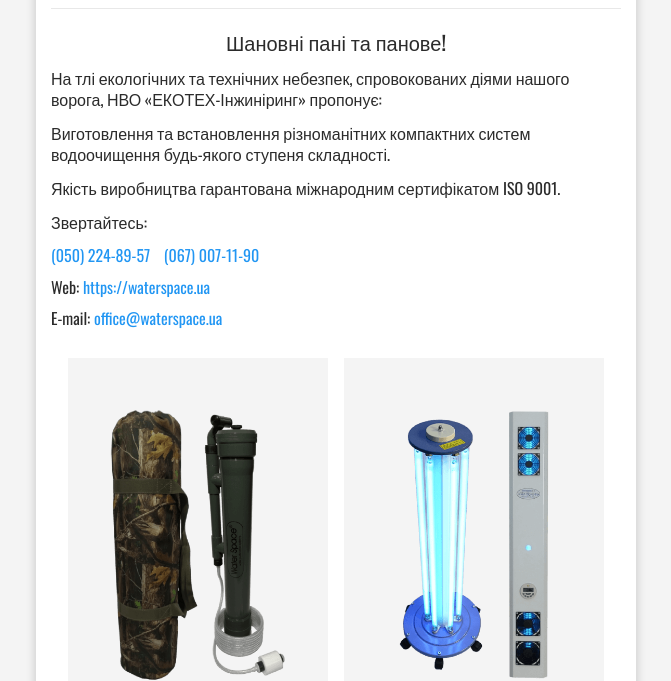
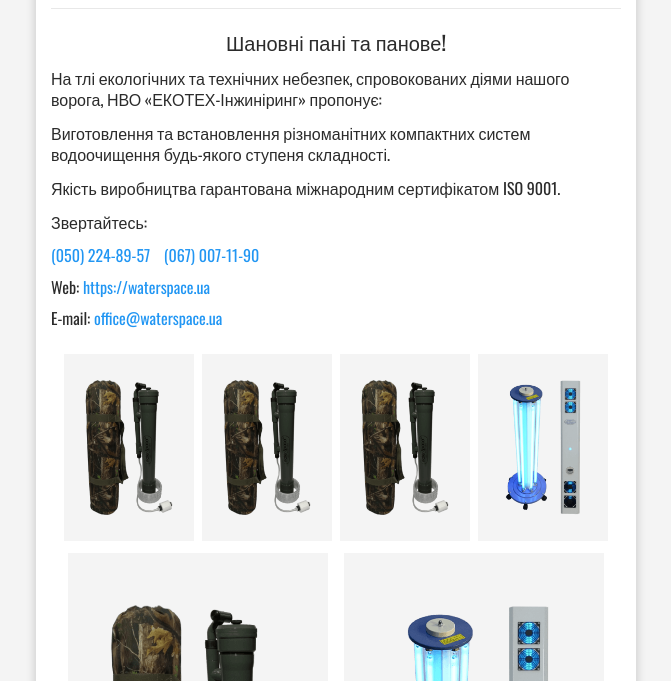
Before and after one commit to WaterSpaceEngineer/html-email, a plain HTML site: page index.html in a window 1280 px wide. Shown: the part 119-800 px from the top of the page, without its empty margins (304-975 px from the left). Drawn offline with nearby package versions, Linux system fonts and the light colour scheme.

Commit message:
Added mincard

```diff
--- a/index.html
+++ b/index.html
@@ -62,6 +62,16 @@
       }
 
       .three-columns .column img {
+        width: 100% !important;
+        max-width: 100% !important;
+      }
+
+      .four-columns .column {
+        width: 100% !important;
+        max-width: 100% !important;
+      }
+
+      .four-columns .column img {
         width: 100% !important;
         max-width: 100% !important;
       }
@@ -215,13 +225,13 @@
                 <tr>
                 <td>
               <![endif]-->
-              <table border="0" cellspacing="0" cellpadding="0" role="presentation" style="vertical-align: top;width: 100%; max-width: 276px; display: inline-block;" class="column">
+              <table border="0" cellspacing="0" cellpadding="0" role="presentation" style="vertical-align: top;width: 100%; max-width: 138px; display: inline-block;" class="column">
                 <tr>
-                  <td style="padding: 8px 8px 8px 8px;" class="mobile-col-padding">
+                  <td style="padding: 4px 4px 4px 4px;" class="mobile-col-padding">
                     <table border="0" cellspacing="0" cellpadding="0" role="presentation">
                       <tr>
                         <td style="background-color: #f4f4f4;">
-                          <img src="travel-filter@2x.png" alt="Похідний фільтр для ЗСУ та туристичних загонів" border="0" width="260" style="max-width: 260px;" />
+                          <img src="travel-filter@2x.png" alt="Похідний фільтр для ЗСУ та туристичних загонів" border="0" width="130" style="max-width: 130px;" />
                         </td>
                       </tr>
                     </table>
@@ -231,13 +241,45 @@
               <!--[if (gte mso 9)|(IE)]>
                 </td><td>
               <![endif]-->
-              <table border="0" cellspacing="0" cellpadding="0" role="presentation" style="vertical-align: top;width: 100%; max-width: 276px; display: inline-block;" class="column">
+              <table border="0" cellspacing="0" cellpadding="0" role="presentation" style="vertical-align: top;width: 100%; max-width: 138px; display: inline-block;" class="column">
                 <tr>
-                  <td style="padding: 8px 8px 8px 8px;" class="mobile-col-padding">
+                  <td style="padding: 4px 4px 4px 4px;" class="mobile-col-padding">
                     <table border="0" cellspacing="0" cellpadding="0" role="presentation">
                       <tr>
                         <td style="background-color: #f4f4f4;">
-                          <img src="irradiators@2x.png" alt="Бактерицидні рециркулятори та опромінювачі" border="0" width="260" style="max-width: 260px;" />
+                          <img src="travel-filter@2x.png" alt="Похідний фільтр для ЗСУ та туристичних загонів" border="0" width="130" style="max-width: 130px;" />
+                        </td>
+                      </tr>
+                    </table>
+                  </td>
+                </tr>
+              </table>
+              <!--[if (gte mso 9)|(IE)]>
+                </td><td>
+              <![endif]-->
+              <table border="0" cellspacing="0" cellpadding="0" role="presentation" style="vertical-align: top;width: 100%; max-width: 138px; display: inline-block;" class="column">
+                <tr>
+                  <td style="padding: 4px 4px 4px 4px;" class="mobile-col-padding">
+                    <table border="0" cellspacing="0" cellpadding="0" role="presentation">
+                      <tr>
+                        <td style="background-color: #f4f4f4;">
+                          <img src="travel-filter@2x.png" alt="Похідний фільтр для ЗСУ та туристичних загонів" border="0" width="130" style="max-width: 130px;" />
+                        </td>
+                      </tr>
+                    </table>
+                  </td>
+                </tr>
+              </table>
+              <!--[if (gte mso 9)|(IE)]>
+                </td><td>
+              <![endif]-->
+              <table border="0" cellspacing="0" cellpadding="0" role="presentation" style="vertical-align: top;width: 100%; max-width: 138px; display: inline-block;" class="column">
+                <tr>
+                  <td style="padding: 4px 4px 4px 4px;" class="mobile-col-padding">
+                    <table border="0" cellspacing="0" cellpadding="0" role="presentation">
+                      <tr>
+                        <td style="background-color: #f4f4f4;">
+                          <img src="irradiators@2x.png" alt="Бактерицидні рециркулятори та опромінювачі" border="0" width="130" style="max-width: 130px;" />
                         </td>
                       </tr>
                     </table>
@@ -251,6 +293,7 @@
               <![endif]-->
             </td>
           </tr>
+
           <tr>
             <td align="center" style="padding: 0 0 24px 0;font-size: 0;" class="two-columns mobile-col-padding">
               <!--[if (gte mso 9)|(IE)]>
```
